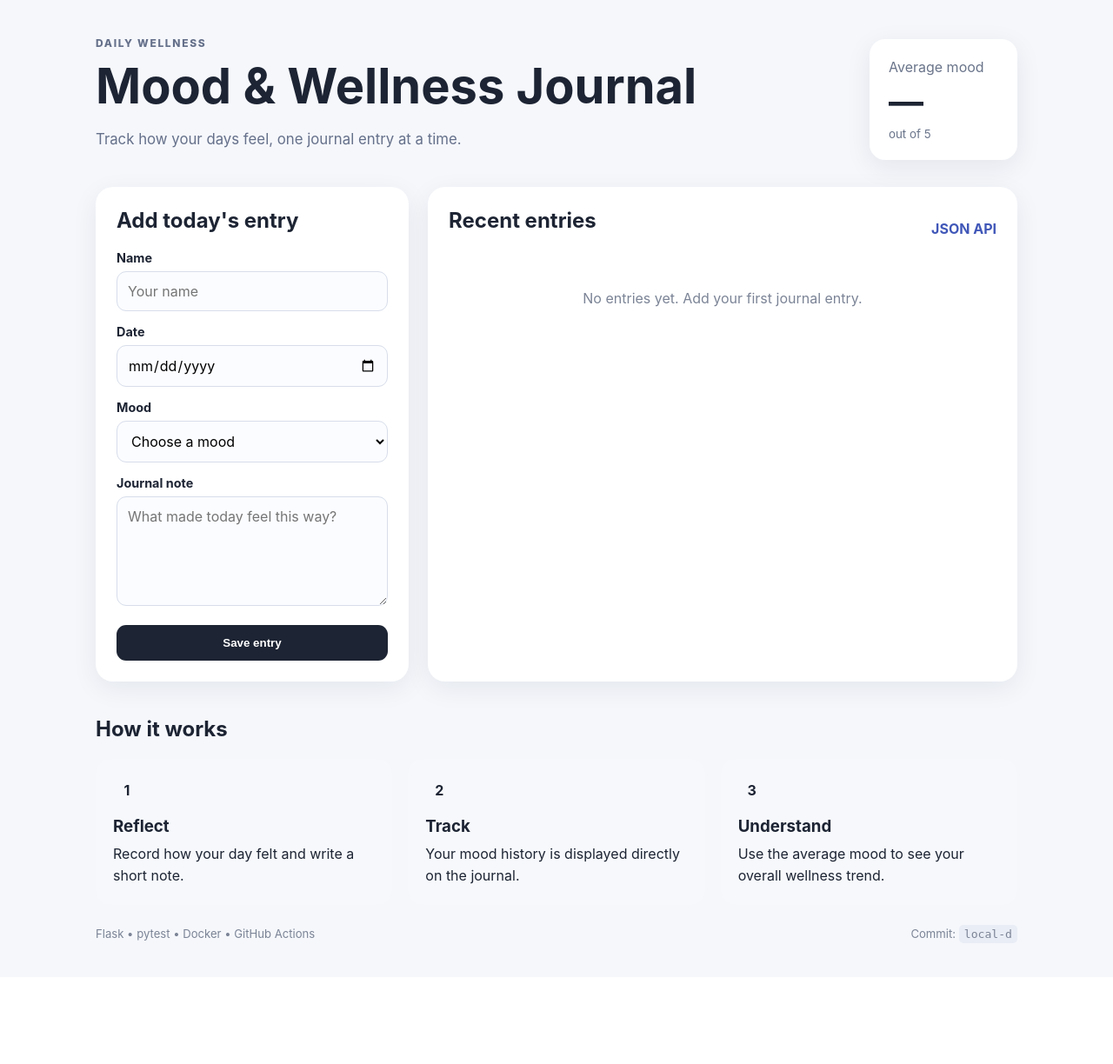
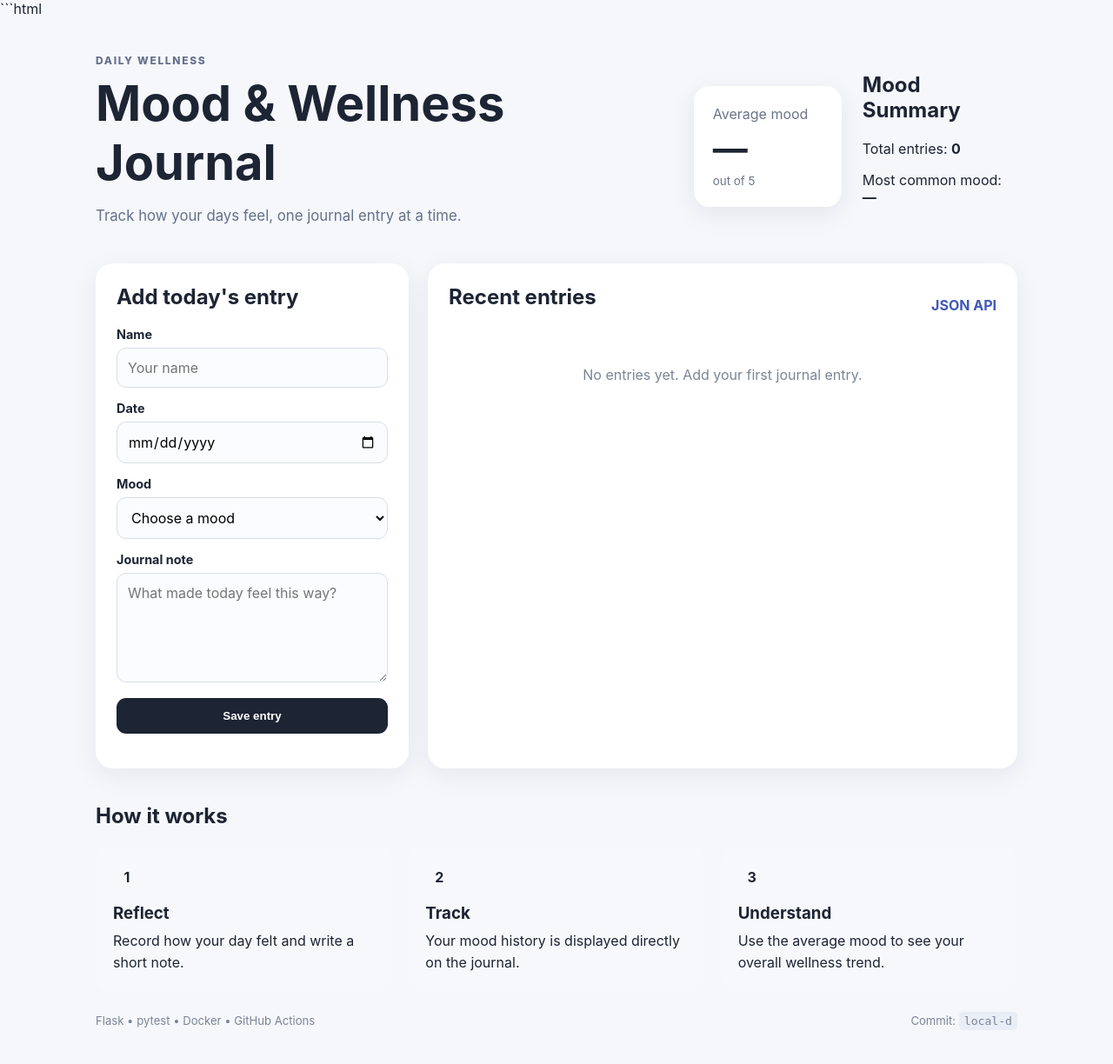
Before and after one commit to HARSHIT715/mood-wellness-journal, a Flask app: page / in a window 1280 px wide. Shown: the whole page at 87% size. Before the commit the page ends 1085 px from the top, so only its background shows below. Run offline with Flask 3, Linux system fonts and the light colour scheme.

Commit message:
feat: add mood summary

````diff
--- a/app.py
+++ b/app.py
@@ -13,6 +13,19 @@ def average_mood():
     if not ENTRIES:
         return None
     return round(sum(entry['mood'] for entry in ENTRIES) / len(ENTRIES), 1)
+
+
+def most_common_mood():
+    if not ENTRIES:
+        return '—'
+
+    mood_counts = {}
+    for entry in ENTRIES:
+        mood = entry['mood']
+        mood_counts[mood] = mood_counts.get(mood, 0) + 1
+
+    most_common = max(mood_counts, key=mood_counts.get)
+    return f'{most_common}/5 {MOOD_LABELS[most_common]}'
 
 
 def validate_entry(form):
@@ -42,6 +55,7 @@ def home():
         'index.html',
         entries=ENTRIES,
         average=average_mood(),
+        most_common_mood=most_common_mood(),
         commit_id=os.getenv('RENDER_GIT_COMMIT') or os.getenv('GIT_SHA') or 'local-development',
         mood_labels=MOOD_LABELS,
     )
@@ -56,6 +70,7 @@ def add_entry():
             'index.html',
             entries=ENTRIES,
             average=average_mood(),
+            most_common_mood=most_common_mood(),
             commit_id=os.getenv('RENDER_GIT_COMMIT') or os.getenv('GIT_SHA') or 'local-development',
             mood_labels=MOOD_LABELS,
             error=error,
--- a/templates/index.html
+++ b/templates/index.html
@@ -1,3 +1,4 @@
+```html
 <!doctype html>
 <html lang="en">
 <head>
@@ -14,10 +15,17 @@
         <h1>Mood & Wellness Journal</h1>
         <p class="subtitle">Track how your days feel, one journal entry at a time.</p>
       </div>
+
       <div class="stat-card">
         <span>Average mood</span>
         <strong>{{ average if average is not none else '—' }}</strong>
         <small>out of 5</small>
+      </div>
+
+      <div class="summary-card">
+        <h2>Mood Summary</h2>
+        <p>Total entries: <strong>{{ entries|length }}</strong></p>
+        <p>Most common mood: <strong>{{ most_common_mood }}</strong></p>
       </div>
     </header>
 
@@ -25,6 +33,7 @@
       <section class="panel form-panel">
         <h2>Add today's entry</h2>
         {% if error %}<div class="error">{{ error }}</div>{% endif %}
+
         <form method="post" action="{{ url_for('add_entry') }}">
           <label for="name">Name</label>
           <input id="name" name="name" required value="{{ form.get('name', '') if form else '' }}" placeholder="Your name">
@@ -52,6 +61,7 @@
           <h2>Recent entries</h2>
           <a href="{{ url_for('api_entries') }}">JSON API</a>
         </div>
+
         {% if entries %}
           <div class="entries">
             {% for entry in entries %}
@@ -71,10 +81,11 @@
           <div class="empty">No entries yet. Add your first journal entry.</div>
         {% endif %}
       </section>
+    </section>
 
-    </section>
     <section class="how-it-works">
       <h2>How it works</h2>
+
       <div class="steps">
         <div>
           <span>1</span>
````
Also changed, not shown: test_app.py (+13 -0 lines). Lines whose indentation alone changed are shown as unchanged.
